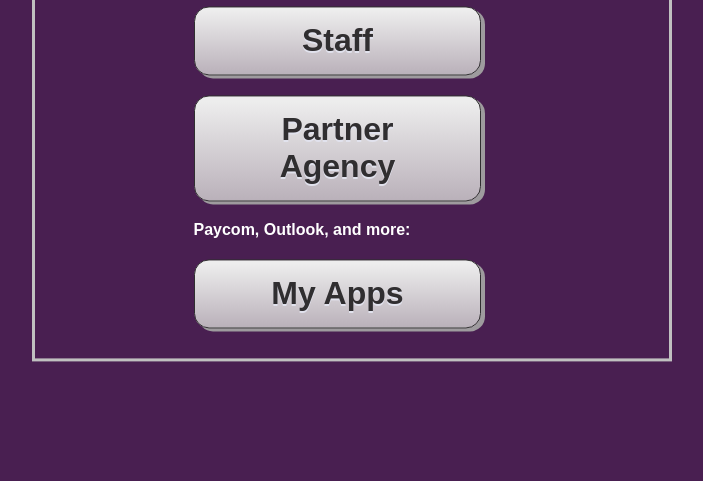
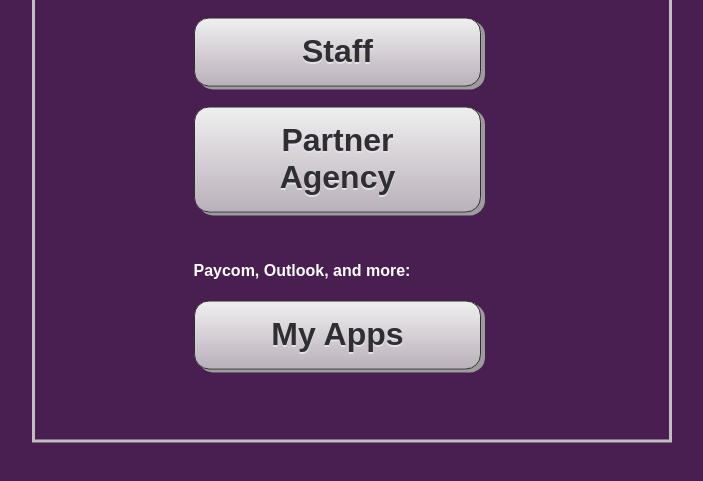
Before and after one commit to LSSITDept/web, a plain HTML site: page medkioskhome.html in a window 1280 px wide. Shown: the part 305-786 px from the top of the page, without its empty margins (288-991 px from the left). Drawn offline with Linux system fonts and the light colour scheme.

Commit message:
Add files via upload

```diff
--- a/medkioskhome.html
+++ b/medkioskhome.html
@@ -11,8 +11,8 @@ body {
   position: absolute;
   top: 25%;
   left: 50%;
-  -ms-transform: translate(-50%, -25%);
-  transform: translate(-50%, -25%);
+  -ms-transform: translate(-50%, -22%);
+  transform: translate(-50%, -22%);
  }
 
 .center {
@@ -30,13 +30,18 @@ body {
   font-weight:bold;
 }
 
+.space{
+  margin: auto;
+  padding: 15px 0px;
+}
+
 .centeri {
   margin: auto;
   width: 60%;
   padding: 10px;
 }
 .centerp {
-  padding: 20px 0;
+  padding: 30px 0;
   border: 3px solid silver
 }
 
@@ -90,12 +95,19 @@ Point Click Care Links:
 <a href="http://www24.pointclickcare.com" class="myButton">Partner Agency</a>
 </div>
 
+<div class="space">
+</div>
+
 <div class="text">
 Paycom, Outlook, and more:
 </div>
 <div class="center">
 <a href="https://myapps.microsoft.com/api?tenantId=145b6b21-b08e-48eb-b55e-c12b5fac0add" class="myButton">My Apps</a>
 </div>
+
+<div class="space">
+</div>
+
 </div>
 
 </body>
```
